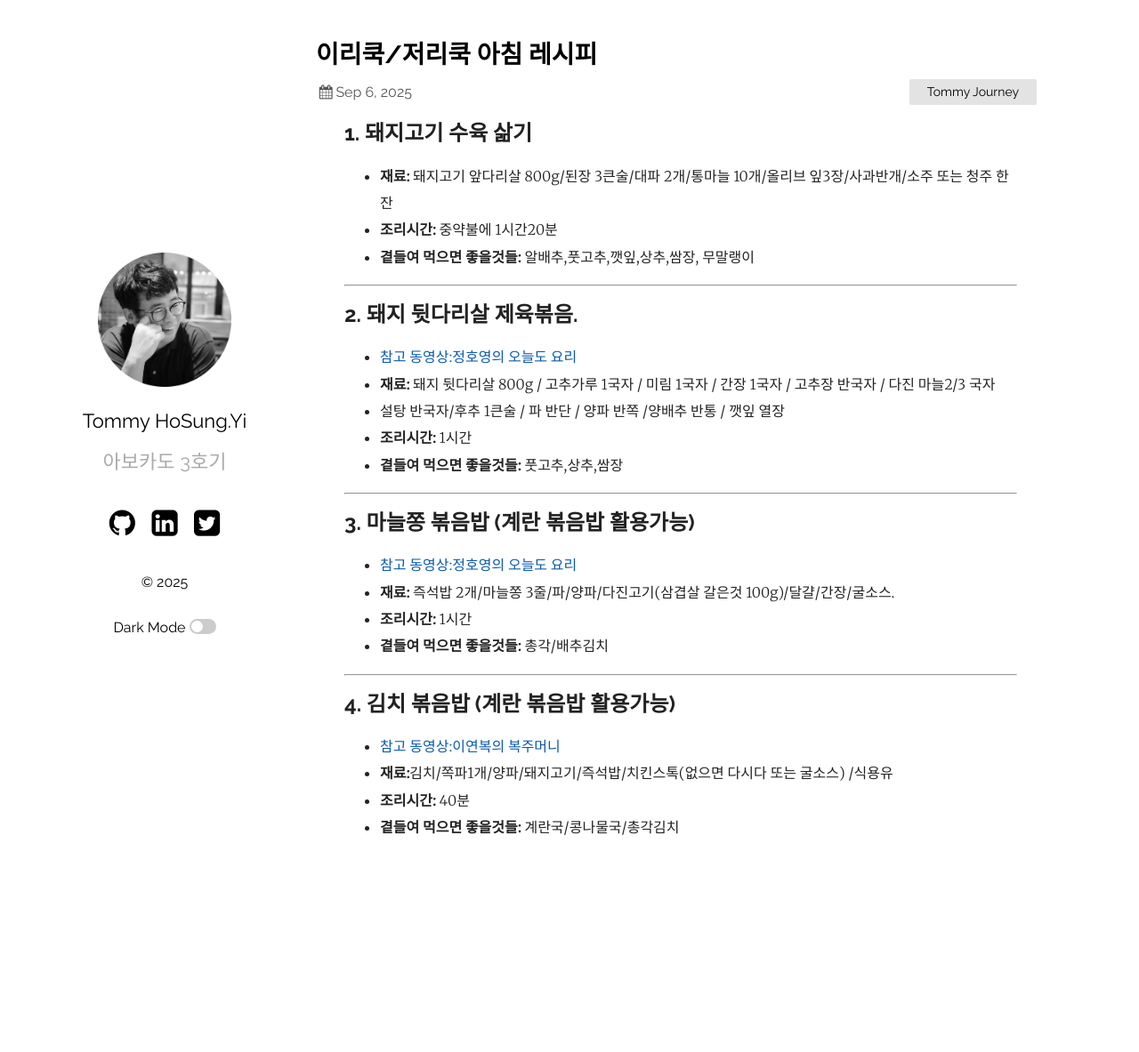
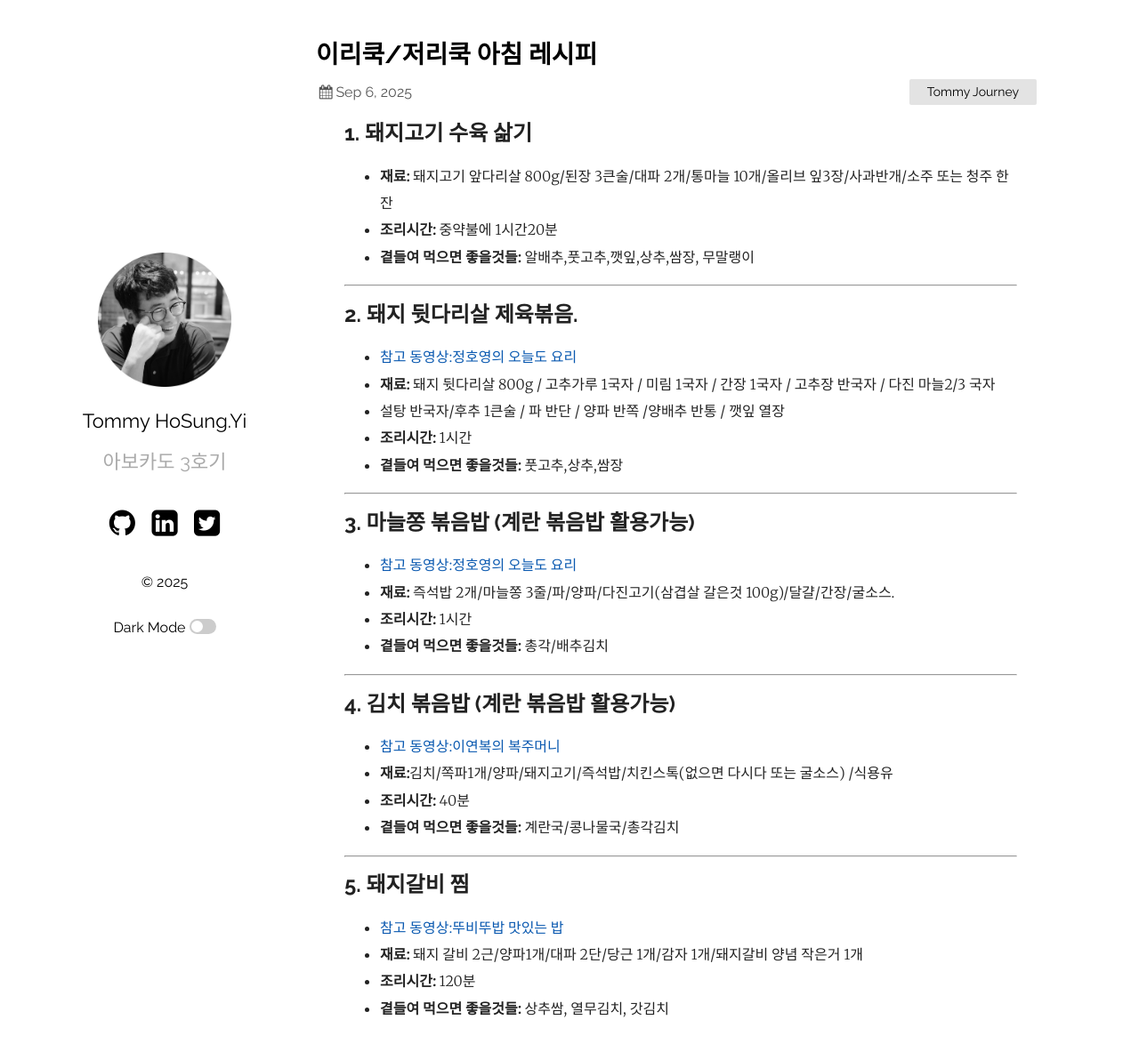
Before and after one commit to hslee77/hslee77.github.io, a Jekyll site: the page built from wiki/memo/2025-09-06-cook.md, in a window 1280 px wide and 1194 px high. Shown: the top 1183 px of the window at 89% size. Built offline with Jekyll 4.4.1, drawn with Linux system fonts in a browser that asks for light colours.

Commit message:
20250928 cook update v2.0

```diff
--- a/wiki/memo/2025-09-06-cook.md
+++ b/wiki/memo/2025-09-06-cook.md
@@ -38,3 +38,12 @@ categories: [Tommy Journey]
 - **재료:**김치/쪽파1개/양파/돼지고기/즉석밥/치킨스톡(없으면 다시다 또는 굴소스) /식용유
 - **조리시간:** 40분
 - **곁들여 먹으면 좋을것들:** 계란국/콩나물국/총각김치
+
+--------
+
+## 5. 돼지갈비 찜
+
+- [참고 동영상:뚜비뚜밥 맛있는 밥](https://www.youtube.com/shorts/7OOtn9jd7-Q)
+- **재료:** 돼지 갈비 2근/양파1개/대파 2단/당근 1개/감자 1개/돼지갈비 양념 작은거 1개
+- **조리시간:** 120분
+- **곁들여 먹으면 좋을것들:** 상추쌈, 열무김치, 갓김치
```
